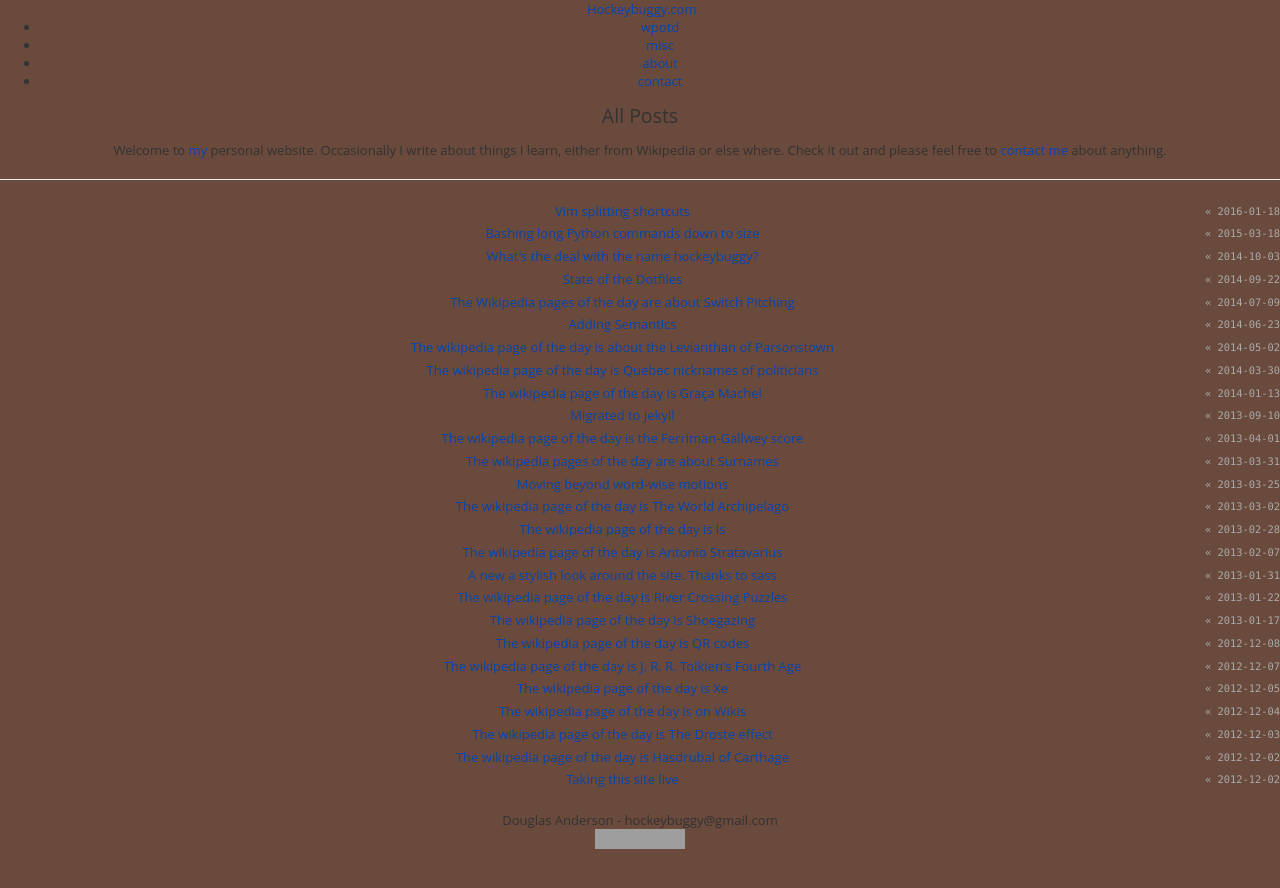
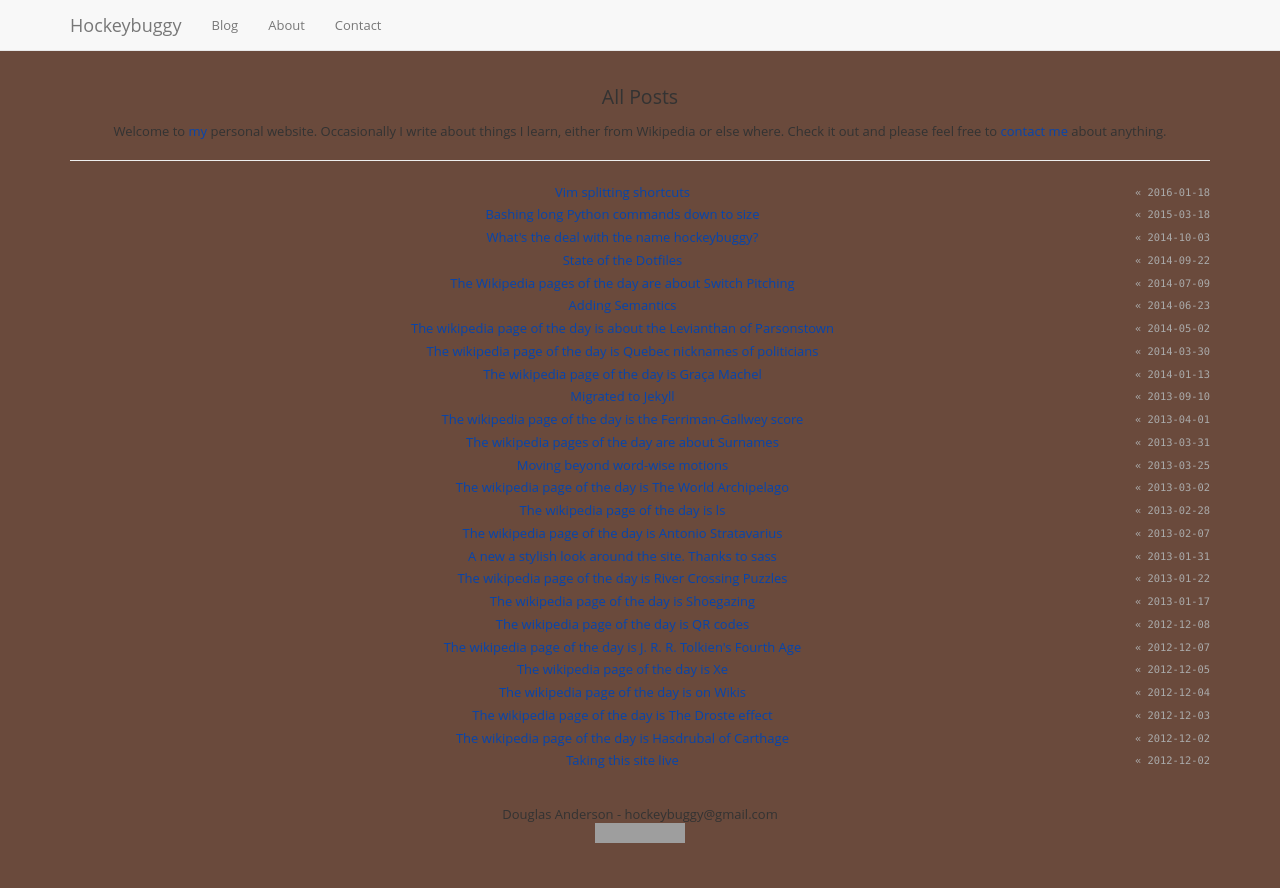
Before and after one commit to hockeybuggy/hockeybuggy.com, a Jekyll site: the page built from index.md, in a window 1280 px wide. Shown: the top 888 px of the page. Built offline with Jekyll 4.4.1, drawn with Linux system fonts in a browser that asks for light colours; grey boxes are pictures that could not be loaded.

Commit message:
Use bootstrap in the header.

```diff
--- a/_includes/header.html
+++ b/_includes/header.html
@@ -1,14 +1,25 @@
+<!-- Static navbar stolen from the bootstrap project-->
 <header>
-  <div class="title-container">
-    <a class="title" href="/">&nbsp;{{ site.name }}</a>
-  </div>
-  <nav class="header-container">
-  <ul>
-    <li><a href="/wpotd">wpotd</a></li>
-    <li><a href="/misc">misc</a></li>
-    <li><a href="/about.html">about</a></li>
-    <li><a href="/contact.html">contact</a></li>
-  </ul>
+  <nav class="navbar navbar-default navbar-static-top">
+    <div class="container">
+
+      <div class="navbar-header">
+        <button type="button" class="navbar-toggle collapsed" data-toggle="collapse" data-target="#navbar" aria-expanded="false" aria-controls="navbar">
+          <span class="sr-only">Toggle navigation</span>
+          <span class="icon-bar"></span>
+          <span class="icon-bar"></span>
+          <span class="icon-bar"></span>
+        </button>
+        <a class="navbar-brand" href="/">Hockeybuggy</a>
+      </div>
+
+      <div id="navbar" class="navbar-collapse collapse">
+        <ul class="nav navbar-nav">
+          <li><a href="/blog.html">Blog</a></li>
+          <li><a href="/about.html">About</a></li>
+          <li><a href="/contact.html">Contact</a></li>
+        </ul>
+      </div><!--/.nav-collapse -->
+    </div>
   </nav>
-  <div class="divider"></div>
 </header>
--- a/_layouts/default.html
+++ b/_layouts/default.html
@@ -4,14 +4,12 @@
 {% include head.html %}
 
 <body>
+{% include header.html %}
 
-  {% include header.html %}
+<main role="main" class="container">
+{{ content }}
+</main>
 
-  <main role="main">
-  {{ content }}
-  </main>
-
-  {% include footer.html %}
-
+{% include footer.html %}
 </body>
 </html>
```
